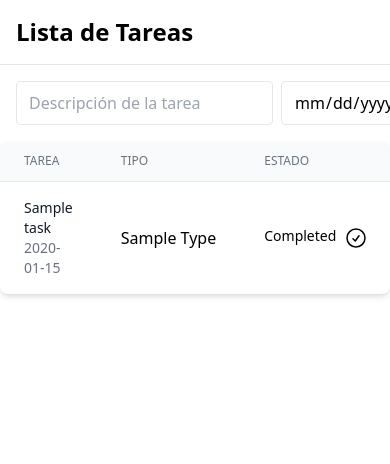
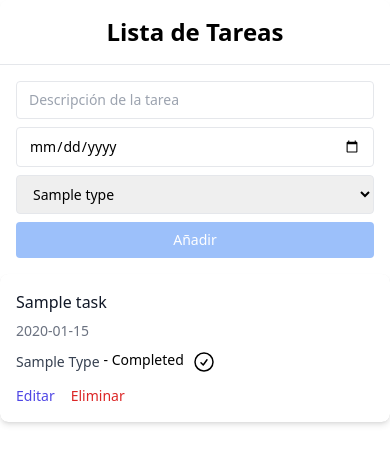
Before and after one commit to Vicnow/Todo-App-PHP, a PHP site: page / in a window 390 px wide. Shown: the top 464 px of the page. Run offline with PHP 8.4, Linux system fonts and the light colour scheme; tables that the repository leaves empty or names only in its code hold one stand-in row (values such as "Sample post"); some libraries are stand-ins or nearby versions.

Commit message:
Add task list responsive design

```diff
--- a/assets/js/app.js
+++ b/assets/js/app.js
@@ -4,6 +4,15 @@ $(document).ready(function () {
     var $dateInput = $('#due_date');
     var $typeSelect = $('#task_type');
     var $addButton = $('#addTaskBtn');
+
+    // Iconos
+    var $iconComplete = '<svg xmlns="http://www.w3.org/2000/svg" fill="none" viewBox="0 0 24 24" stroke-width="1.5" stroke="currentColor" class="size-6">' +
+        '<path stroke-linecap="round" stroke-linejoin="round" d="M9 12.75 11.25 15 15 9.75M21 12a9 9 0 1 1-18 0 9 9 0 0 1 18 0Z" />' +
+        '</svg>';
+
+    var $iconIncomplete = '<svg xmlns="http://www.w3.org/2000/svg" fill="none" viewBox="0 0 24 24" stroke-width="1.5" stroke="currentColor" class="size-6">' +
+        '<path stroke-linecap="round" stroke-linejoin="round" d="M12 9v3.75m9-.75a9 9 0 1 1-18 0 9 9 0 0 1 18 0Zm-9 3.75h.008v.008H12v-.008Z" />' +
+        '</svg>';
 
     // Función que comprueba si el formulario es válido
     function updateAddButton() {
@@ -47,41 +56,67 @@ $(document).ready(function () {
                 if (response.status === 'success') {
                     var t = response.task;
 
-                    // Si es la PRIMERA tarea, oculta el mensaje y muestra la tabla
-                    if ($('#noTasksMessage').is(':visible')) {
-                        $('#noTasksMessage').hide();
-                        $('#tasksContainer').removeClass('hidden');
-                    }
-
-                    var row = '<tr data-id="' + t.id + '">' +
+                    // Fila de la tabla desktop
+                    var desktopRow =
+                        '<tr data-id="' + t.id + '">' +
                         '<td class="px-6 py-4">' +
                         '<div class="flex flex-col">' +
                         '<span class="text-sm font-medium text-gray-900 break-words max-w-xs">' + t.task_name + '</span>' +
-                        '<span class="text-sm text-gray-500">' + t.due_date + '</span>' +
+                        '<span class="text-sm text-gray-500">' + (t.due_date || '-') + '</span>' +
                         '</div>' +
                         '</td>' +
-                        '<td  class="px-6 py-4 whitespace-nowrap capitalize">' + t.task_type + '</td>' +
+                        '<td class="px-6 py-4 whitespace-nowrap capitalize">' + t.task_type + '</td>' +
                         '<td class="px-6 py-4 whitespace-nowrap capitalize">' +
-                        '<div class="flex flex-row">' +
+                        '<div class="flex flex-row items-center">' +
                         '<span class="text-sm font-medium pr-2">' + t.status + '</span>';
                     if (t.status === 'completed') {
-                        row += '<svg xmlns="http://www.w3.org/2000/svg" fill="none" viewBox="0 0 24 24" stroke-width="1.5" stroke="currentColor" class="size-6">' +
-                            '<path stroke-linecap="round" stroke-linejoin="round" d="M9 12.75 11.25 15 15 9.75M21 12a9 9 0 1 1-18 0 9 9 0 0 1 18 0Z" />' +
-                            '</svg>';
+                        desktopRow += $iconComplete
                     } else {
-                        row += '<svg xmlns="http://www.w3.org/2000/svg" fill="none" viewBox="0 0 24 24" stroke-width="1.5" stroke="currentColor" class="size-6">' +
-                            '<path stroke-linecap="round" stroke-linejoin="round" d="M12 9v3.75m9-.75a9 9 0 1 1-18 0 9 9 0 0 1 18 0Zm-9 3.75h.008v.008H12v-.008Z" />' +
-                            '</svg>';
+                        desktopRow += $iconIncomplete
                     }
-                    row += '</div>' +
-                        '<td  class="px-6 py-4 whitespace-nowrap space-x-2">' +
-                        '<a href="edit.php?id=' + t.id + '" class="text-indigo-600 hover:text-indigo-900">Editar</a> ' +
-                        '<button  class="deleteBtn text-red-600 hover:text-red-900" data-id="' + t.id + '">Eliminar</button>' +
+                    desktopRow +=
+                        '</div>' +
+                        '</td>' +
+                        '<td class="px-6 py-4 whitespace-nowrap space-x-2">' +
+                        '<a href="edit.php?id=' + t.id + '" class="text-indigo-600 hover:text-indigo-900 text-sm">Editar</a>' +
+                        '<button class="deleteBtn text-red-600 hover:text-red-900 text-sm" data-id="' + t.id + '">Eliminar</button>' +
                         '</td>' +
                         '</tr>';
-                    $('#tasksTable tbody').prepend(row);
+
+                    $('#tasksTable tbody').prepend(desktopRow);
+
+                    // Tarjeta apilada móvil
+                    var mobileCard =
+                        '<div class="bg-white p-4 rounded-lg shadow" data-id="' + t.id + '">' +
+                        '<div>' +
+                        '<span class="block text-base font-medium text-gray-900">' + t.task_name + '</span>' +
+                        '</div>' +
+                        '<div class="mt-1">' +
+                        '<span class="text-sm text-gray-500">' + (t.due_date || '-') + '</span>' +
+                        '</div>' +
+                        '<div class="mt-2 flex items-center space-x-1">' +
+                        '<span class="text-sm text-gray-700 capitalize">' + t.task_type + '</span>' +
+                        '<div class="flex flex-row">' +
+                        '<span class="text-sm font-medium pr-2 capitalize">- ' + (t.status) + '</span>';
+                    if (t.status === 'completed') {
+                        mobileCard += $iconComplete
+                    } else {
+                        mobileCard += $iconIncomplete
+                    }
+                    mobileCard +=
+                        '</div>' +
+                        '</div>' +
+                        '<div class="mt-3 flex space-x-4">' +
+                        '<a href="edit.php?id=' + t.id + '" class="text-indigo-600 hover:text-indigo-900 text-sm">Editar</a>' +
+                        '<button class="deleteBtn text-red-600 hover:text-red-900 text-sm" data-id="' + t.id + '">Eliminar</button>' +
+                        '</div>' +
+                        '</div>';
+
+                    $('#tasksMobileList').prepend(mobileCard);
+
+                    // Limpiar formulario y resetear botón
                     $('#addTaskForm')[0].reset();
-                    updateAddButton(); // volver a deshabilitar hasta nueva validación
+                    updateAddButton();
                 } else {
                     alert('Error al agregar tarea: ' + response.message);
                 }
@@ -92,6 +127,7 @@ $(document).ready(function () {
         });
     });
 
+    // TODO: No mostrar confirmación de eliminación si se hace desde una tarjeta móvil
     // Manejador de eliminación
     $('#tasksTable').on('click', '.deleteBtn', function () {
         var taskId = $(this).data('id');
--- a/edit.php
+++ b/edit.php
@@ -84,6 +84,7 @@ try {
 <!DOCTYPE html>
 <html lang="es">
 
+//TODO: Agregar responsive design
 <head>
     <meta charset="UTF-8">
     <title>Editar Tarea</title>
--- a/index.php
+++ b/index.php
@@ -25,6 +25,7 @@ $hasTasks = count($tasks) > 0;
 
 <head>
     <meta charset="UTF-8">
+    <meta name="viewport" content="width=device-width, initial-scale=1.0" />
     <title>Lista de Tareas</title>
     <link rel="stylesheet" href="assets/css/style.css">
     <!-- Incluimos jQuery desde el CDN -->
@@ -39,11 +40,11 @@ $hasTasks = count($tasks) > 0;
 
 <body>
     <!-- Lista de tareas -->
-    <div class="max-w-3xl mx-auto bg-white shadow-md rounded-lg overflow-hidden">
-        <h1 class="text-2xl font-bold p-4 border-b">Lista de Tareas</h1>
+    <div class="sm:w-full lg:max-w-3xl mx-auto bg-white shadow-md rounded-lg overflow-hidden">
+        <h1 class="text-2xl lg:text-3xl text-center font-bold p-4 border-b">Lista de Tareas</h1>
 
         <!-- Formulario de alta de tarea -->
-        <form id="addTaskForm" class="p-4 flex space-x-2">
+        <form id="addTaskForm" class="p-4 flex flex-col lg:flex-row lg:space-x-2 text-sm lg:text-lg">
             <input
                 type="text"
                 name="task_name"
@@ -54,11 +55,11 @@ $hasTasks = count($tasks) > 0;
                 required>
             <input
                 type="date" name="due_date" id="due_date"
-                class="border rounded px-3 py-2"
+                class="border rounded lg:px-3 mt-2 lg:mt-0 px-3 py-2"
                 required>
             <select
                 name="task_type_id" id="task_type"
-                class="border rounded px-3 py-2">
+                class="border rounded lg:px-3 mt-2 lg:mt-0 px-3 py-2">
                 <?php
                 // Cargar opciones de tipo de tarea desde la tabla task_types
                 $types = $pdo->query("SELECT id, type_name FROM task_types ORDER BY id ASC")->fetchAll();
@@ -70,7 +71,7 @@ $hasTasks = count($tasks) > 0;
             <button
                 type="submit"
                 id="addTaskBtn"
-                class="bg-blue-500 text-white px-4 py-2 rounded hover:bg-blue-600 disabled:opacity-50"
+                class="bg-blue-500 text-white mt-2 lg:mt-0 px-4 px-3 py-2 rounded hover:bg-blue-600 disabled:opacity-50"
                 disabled>
                 Añadir
             </button>
@@ -88,9 +89,9 @@ $hasTasks = count($tasks) > 0;
         </div>
         <div
             id="tasksContainer"
-            class="max-w-3xl mx-auto bg-white shadow-md rounded-lg overflow-hidden <?= $hasTasks ? '' : 'hidden' ?>">
+            class="md:w-full lg:max-w-3xl mx-auto bg-white shadow-md rounded-lg overflow-hidden <?= $hasTasks ? '' : 'hidden' ?>">
             <!-- Tabla de tareas hay tareas -->
-            <table id="tasksTable" class="table-auto min-w-full divide-y divide-gray-200">
+            <table id="tasksTable" class="table-auto min-w-full divide-y divide-gray-200 hidden md:table">
                 <thead class="bg-gray-50">
                     <tr>
                         <th class="px-6 py-3 text-left text-xs font-medium text-gray-500 uppercase">Tarea</th>
@@ -139,6 +140,58 @@ $hasTasks = count($tasks) > 0;
                     <?php endforeach; ?>
                 </tbody>
             </table>
+            <!-- Listado para móviles  -->
+            <div id="tasksMobileList" class="space-y-4 md:hidden">
+                <?php foreach ($tasks as $t): ?>
+                    <div class="bg-white p-4 rounded-lg shadow">
+                        <!-- Nombre de la tarea -->
+                        <div>
+                            <span class="block text-base font-medium text-gray-900">
+                                <?= ($t['task_name']) ?>
+                            </span>
+                        </div>
+                        <!-- Fecha límite -->
+                        <div class="mt-1">
+                            <span class="text-sm text-gray-500">
+                                <?= $t['due_date'] ?: '-' ?>
+                            </span>
+                        </div>
+                        <!-- Tipo y Estado en la misma línea -->
+                        <div class="mt-2 flex items-center space-x-1">
+                            <span class="text-sm text-gray-700 capitalize">
+                                <?= ($t['task_type']) ?>
+                            </span>
+                            <div class="flex flex-row">
+                                    <span class="text-sm font-medium pr-2 capitalize">- <?= $t['status'] ?></span>
+                                    <?php if ($t['status'] === 'completed'): ?>
+                                        <svg xmlns="http://www.w3.org/2000/svg" fill="none" viewBox="0 0 24 24" stroke-width="1.5" stroke="currentColor" class="size-6">
+                                            <path stroke-linecap="round" stroke-linejoin="round" d="M9 12.75 11.25 15 15 9.75M21 12a9 9 0 1 1-18 0 9 9 0 0 1 18 0Z" />
+                                        </svg>
+                                    <?php else: ?>
+                                        <svg xmlns="http://www.w3.org/2000/svg" fill="none" viewBox="0 0 24 24" stroke-width="1.5" stroke="currentColor" class="size-6">
+                                            <path stroke-linecap="round" stroke-linejoin="round" d="M12 9v3.75m9-.75a9 9 0 1 1-18 0 9 9 0 0 1 18 0Zm-9 3.75h.008v.008H12v-.008Z" />
+                                        </svg>
+                                    <?php endif; ?>
+                                </div>
+                        </div>
+                        <!-- Acciones apiladas en su propia línea -->
+                        <div class="mt-3 flex space-x-4">
+                            <!-- Enlace a editar -->
+                            <a
+                                href="edit.php?id=<?= $t['id'] ?>"
+                                class="text-indigo-600 hover:text-indigo-900 text-sm">
+                                Editar
+                            </a>
+                            <!-- Botón de eliminar -->
+                            <button
+                                class="deleteBtn text-red-600 hover:text-red-900 text-sm"
+                                data-id="<?= $t['id'] ?>">
+                                Eliminar
+                            </button>
+                        </div>
+                    </div>
+                <?php endforeach; ?>
+            </div>
         </div>
 </body>
 
```
Lines whose indentation alone changed are shown as unchanged.
